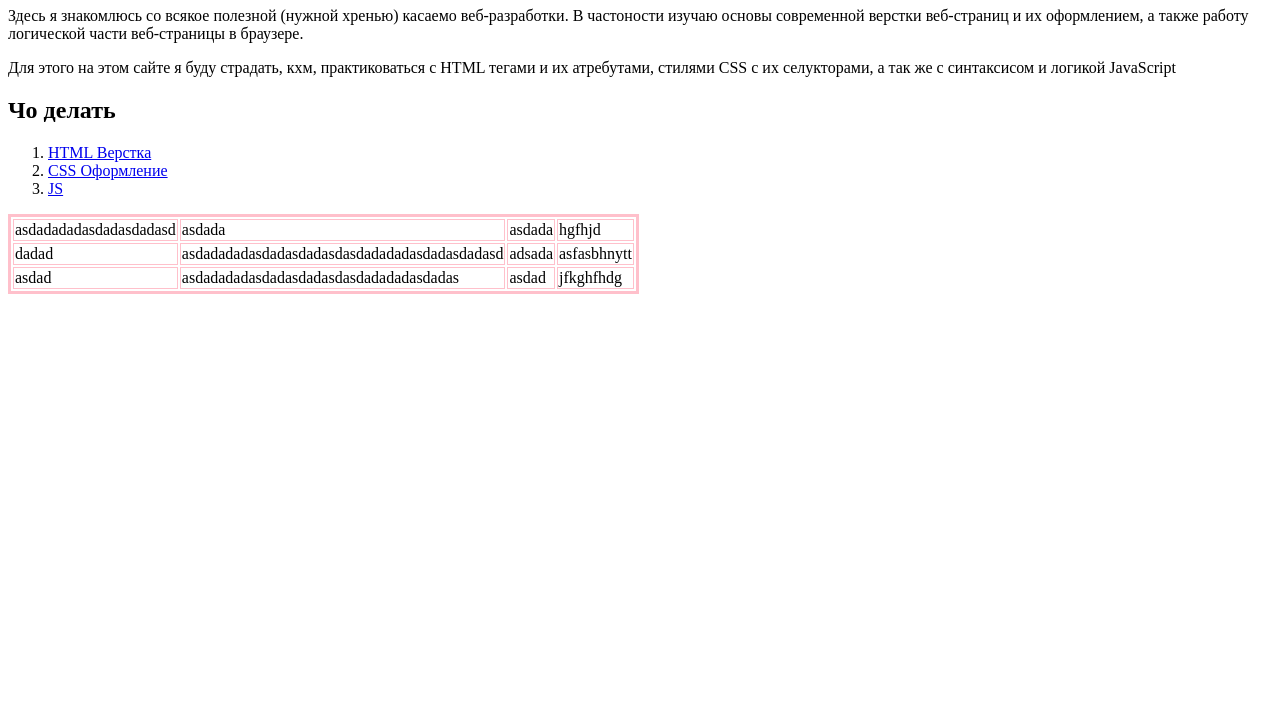
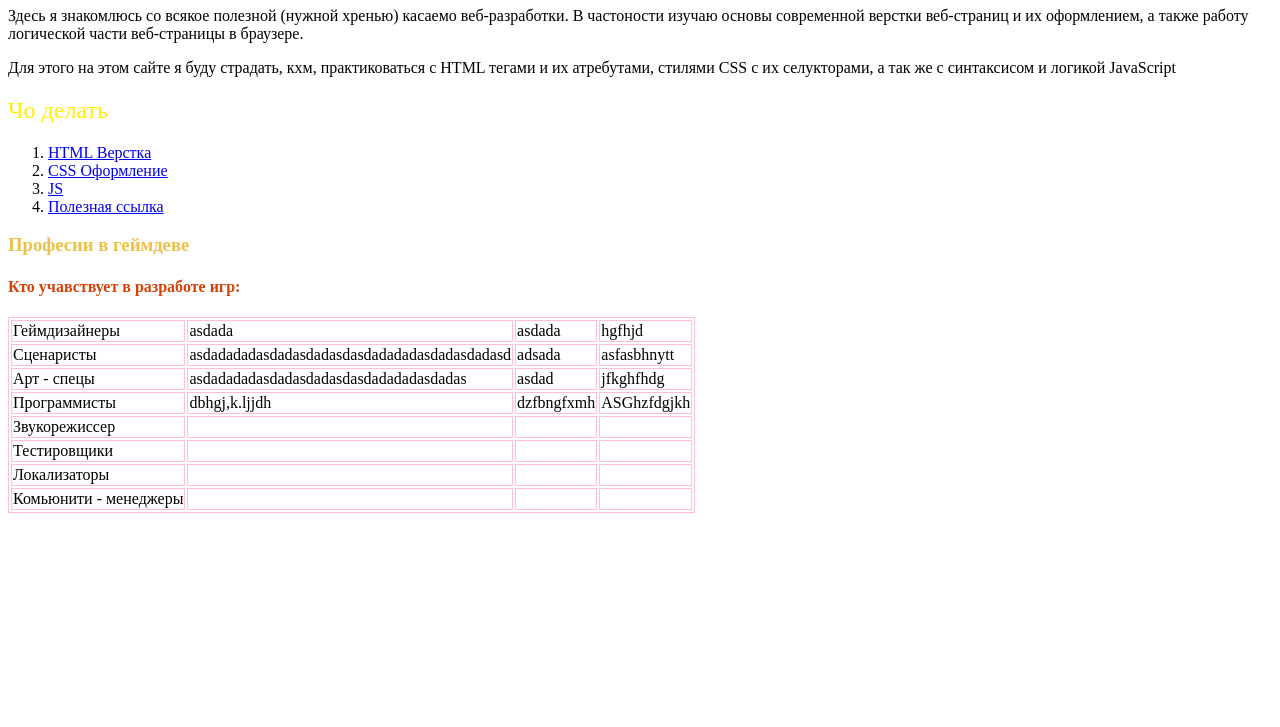
Before and after one commit to shkura777/-, a plain HTML site: page index.html in a window 1280 px wide. Shown: the part 73-800 px from the top of the page. Drawn offline with Linux system fonts and the light colour scheme; files that its build step writes are made by us from their sources; a script that the page names is missing.

Commit message:
Update index.html

```diff
--- a/index.html
+++ b/index.html
@@ -5,6 +5,7 @@
     <meta charset="utf-8">
     <script src="script.js"></script>
     <title>Главная</title>
+    <link rel="stylesheet" href="style.css">
 </head>
 
 
@@ -24,34 +25,69 @@
     <h2>Чо делать</h2>
     <ol>
         <li>
-            <a href="Сайт/Layout.html">HTML Верстка</a>
+            <a href="Бум/Layout.html">HTML Верстка</a>
         </li>
         <li>
-            <a href="Сайт/CSS.html">CSS Оформление</a>
+            <a href="Бум/CSS.html">CSS Оформление</a>
         </li>
         <li>
-            <a href="Сайт/JS.html">JS</a>
+            <a href="Бум/JS.html">JS</a>
+        </li>
+        <li>
+            <a href="http://htmlbook.ru/css">Полезная ссылка</a>
         </li>
     </ol>
-    <table border="3" bordercolor="pink" "width="1000">
+    <table border="1" bordercolor="pink" "width="1000">
+        <h3>Професии в геймдеве</h3>
+        <h4>Кто учавствует в разработе игр:</h4>
         <tr>
-            <td>asdadadadasdadasdadasd</td>
+            <td>Геймдизайнеры</td>
             <td>asdada</td>
             <td>asdada</td>
             <td>hgfhjd</td>
         </tr>
         <tr>
-            <td>dadad</td>
+            <td>Сценаристы</td>
             <td>asdadadadasdadasdadasdasdadadadasdadasdadasd</td>
             <td>adsada</td>
             <td>asfasbhnytt</td>
         </tr>
         <tr>
-            <td>asdad</td>
+            <td>Арт - спецы</td>
             <td>asdadadadasdadasdadasdasdadadadasdadas</td>
             <td>asdad</td>
             <td>jfkghfhdg</td>
         </tr>
-    </table>
+        <tr>
+            <td>Программисты</td>
+            <td>dbhgj,k.ljjdh</td>
+            <td>dzfbngfxmh</td>
+            <td>ASGhzfdgjkh</td>
+        </tr>
+        <tr>
+            <td>Звукорежиссер</td>
+            <td></td>
+            <td></td>
+            <td></td>
+        </tr>
+        <tr>
+            <td>Тестировщики</td>
+            <td></td>
+            <td></td>
+            <td></td>
+        </tr>
+        <tr>
+            <td>Локализаторы</td>
+            <td></td>
+            <td></td>
+            <td></td>
+        </tr>
+        <tr>
+            <td>Комьюнити - менеджеры</td>
+            <td></td>
+            <td></td>
+            <td></td>
+        </tr>
+        </table>
 </body>
 </html>
```
